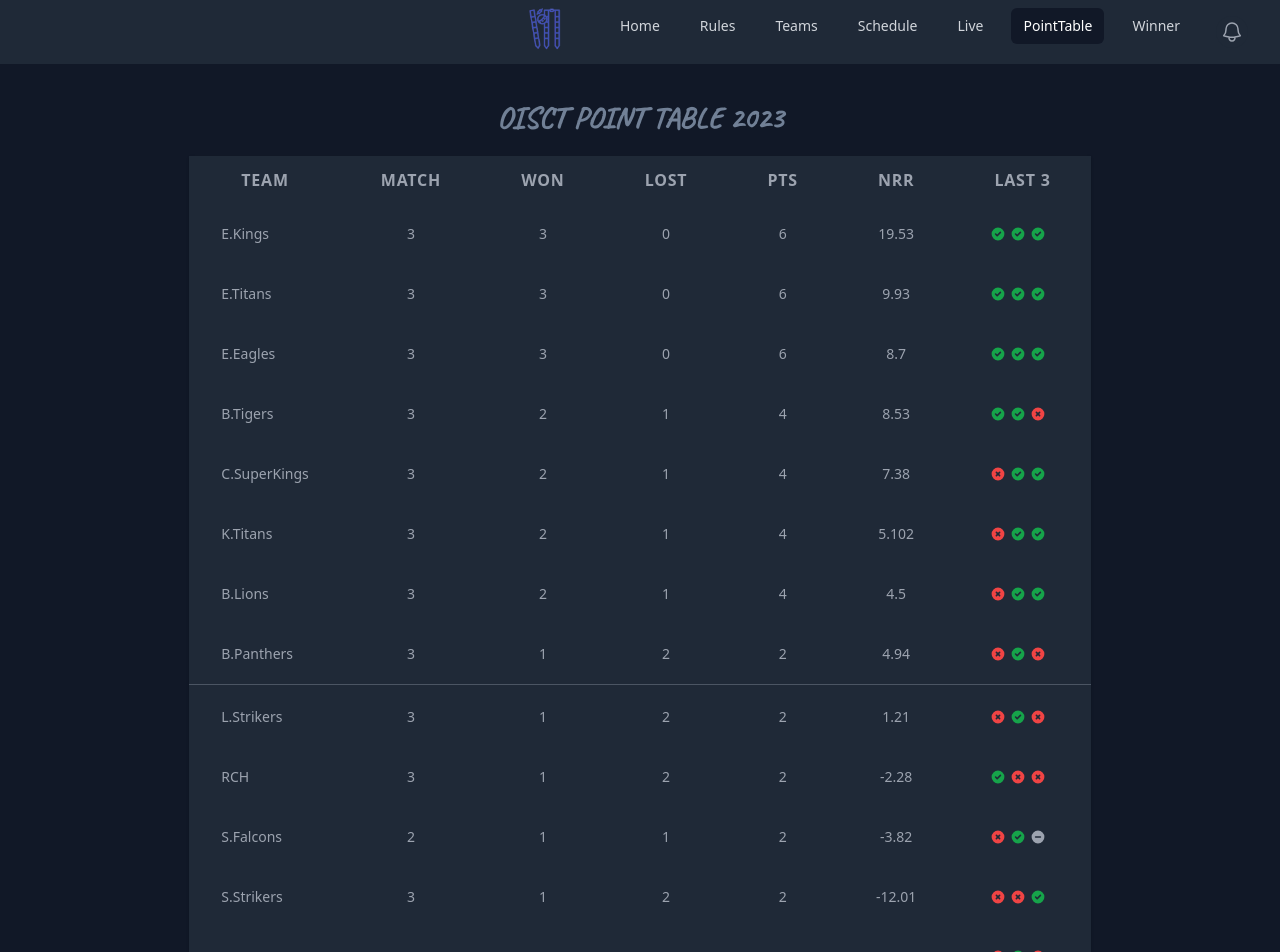
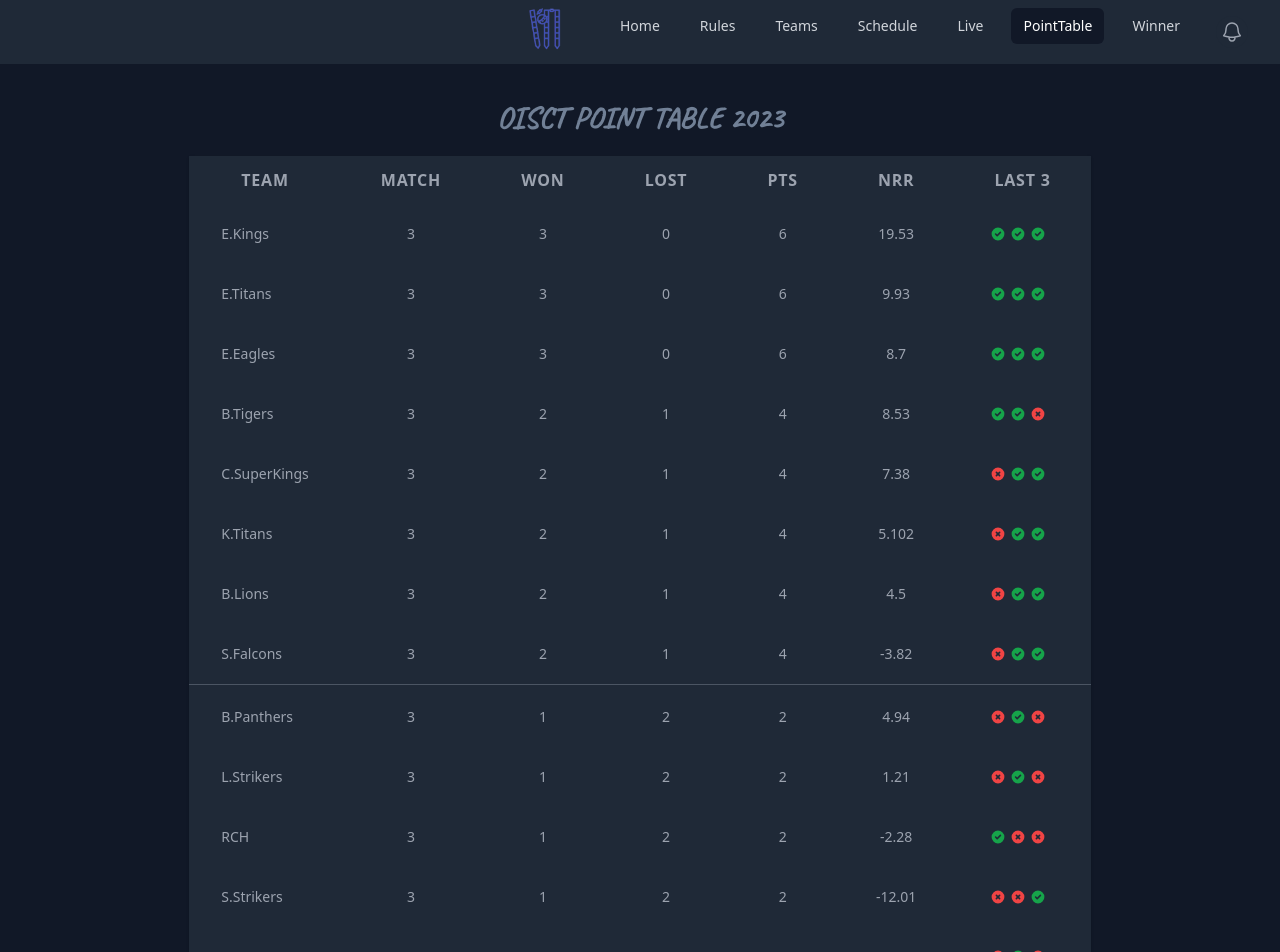
Before and after one commit to Dutt0408/my-project, a React (Create React App) app: page /PointTable in a window 1280 px wide. Shown: the top 952 px of the page. Built offline with nearby package versions, Linux system fonts and the light colour scheme; a web font is replaced by a local one.

Commit message:
Commit bshchsdb

```diff
--- a/src/PointTable.js
+++ b/src/PointTable.js
@@ -193,22 +193,22 @@ export default function Schedule() {
     },
     {
       teamName: "S.Warriors",
-      match: 2,
+      match: 3,
       won: 0,
-      lost: 2,
+      lost: 3,
       NRR: -12.65,
       pts: 0,
-      last3: "RPoint,RPoint,DPoint",
+      last3: "RPoint,RPoint,RPoint",
     },
     {
 
       teamName: "S.Falcons",
-      match: 2,
-      won: 1,
+      match: 3,
+      won: 2,
       lost: 1,
       NRR: -3.82,
-      pts: 2,
-      last3: "RPoint,GPoint,DPoint",
+      pts: 4,
+      last3: "RPoint,GPoint,GPoint",
     },
     {
 
--- a/src/Schedule.js
+++ b/src/Schedule.js
@@ -31,7 +31,7 @@ const scheduleData = {
     { "Match": 21, "Team1": "ETOBICOKE KINGS", "Team2": "Royal Challangers.H", "TimeFrame": "6pm-7pm","Day": "Saturday","isOver":true,"ResultURL": "Result21.png","Winner":"ETOBICOKE KINGS won!!" },
     { "Match": 22, "Team1": "KITCHNER TITANS", "Team2": "BRAMPTON TIGERS", "TimeFrame": "7pm-8pm","Day": "Saturday","isOver": true,"ResultURL": "Result22.png","Winner":"KITCHNER TITANS won!!" },
     { "Match": 23, "Team1": "ETOBICOKE TITANS", "Team2": "ETOBICOKE CAPITALS", "TimeFrame": "8pm-9pm","Day": "Saturday","isOver": true,"ResultURL": "Result23.png","Winner":"ETOBICOKE TITANS won!!" },
-    { "Match": 24, "Team1": "S.WARRIORS", "Team2": "S.FALCONS", "TimeFrame": "9pm-10pm","Day": "Saturday","isOver": false,"ResultURL": "Result24.png","Winner":"S.FALCONS won!!" }
+    { "Match": 24, "Team1": "S.WARRIORS", "Team2": "S.FALCONS", "TimeFrame": "9pm-10pm","Day": "Saturday","isOver": true,"ResultURL": "Result24.png","Winner":"S.FALCONS won!!" }
   ],
   "sunday": [
     { "Match": 25, "Team1": "QF1--1", "Team2": "QF1--2", "TimeFrame": "7am-8am","Day": "Sunday","isOver": false,"ResultURL": "Result25.png","Winner":"" },
```
